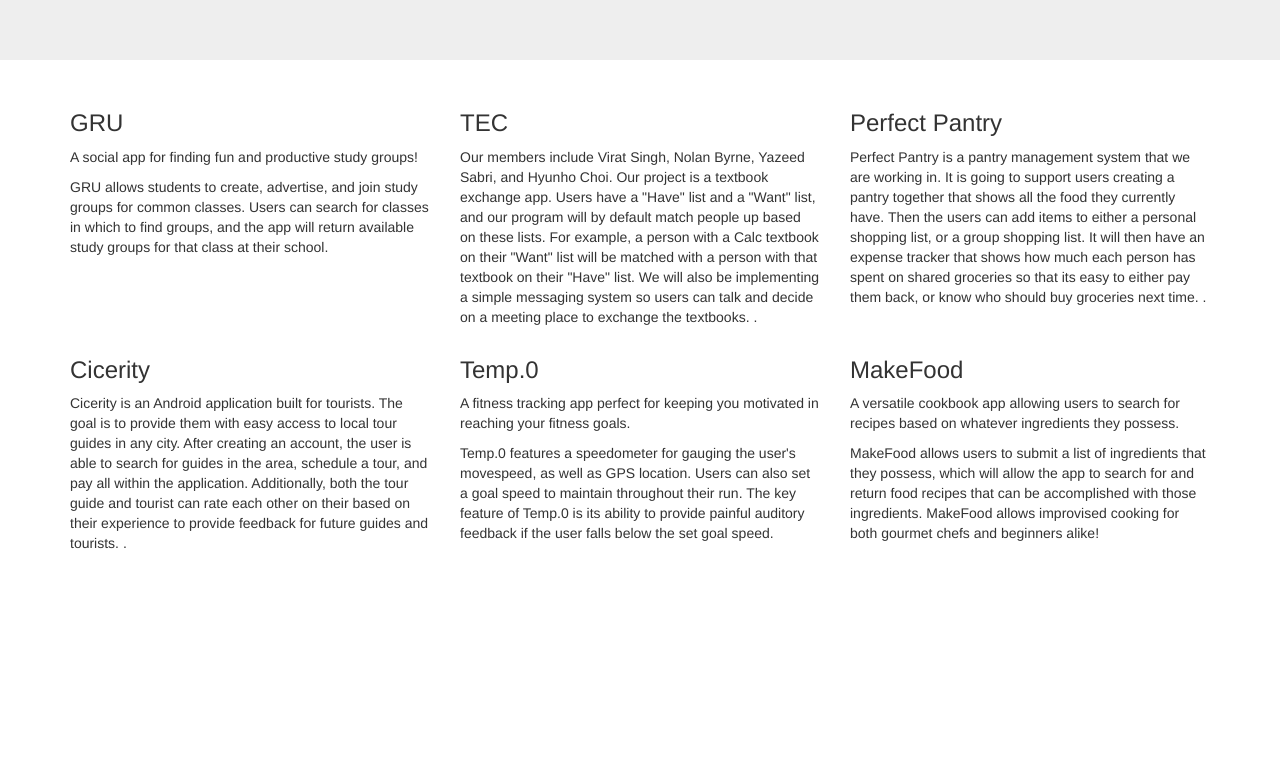
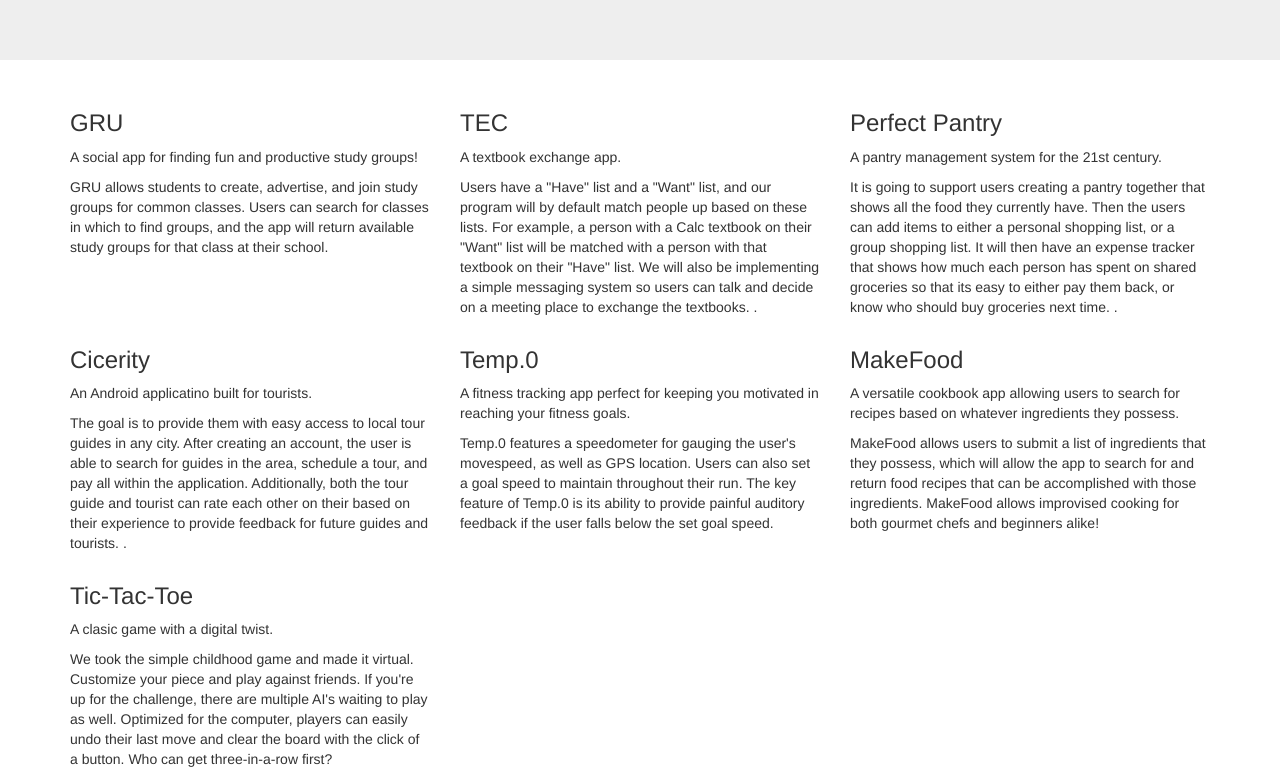
Before and after one commit to Madison-SDC/site-sdc, a website: page client/views/projects.html in a window 1280 px wide. Shown: the part 180-959 px from the top of the page. Before the commit the page ends 800 px from the top, so only its background shows below. Drawn offline with nearby package versions, Linux system fonts and the light colour scheme.

Commit message:
Added Tic-Tac-To to projects page made descriptions the same format

```diff
--- a/client/views/projects.html
+++ b/client/views/projects.html
@@ -16,19 +16,22 @@
     </div>
     <div class="col-sm-4">
       <h3>TEC</h3>
-      <p>Our members include Virat Singh, Nolan Byrne, Yazeed Sabri, and Hyunho Choi. Our project is a textbook exchange app. Users have a "Have" list and a "Want" list, and our program will by default match people up based on these lists. For example, a person with a Calc textbook on their "Want" list will be matched with a person with that textbook on their "Have" list. We will also be implementing a simple messaging system so users can talk and decide on a meeting place to exchange the textbooks.
+      <p>A textbook exchange app.</p>
+      <p>Users have a "Have" list and a "Want" list, and our program will by default match people up based on these lists. For example, a person with a Calc textbook on their "Want" list will be matched with a person with that textbook on their "Have" list. We will also be implementing a simple messaging system so users can talk and decide on a meeting place to exchange the textbooks.
       .</p>
     </div>
     <div class="col-sm-4">
       <h3>Perfect Pantry</h3>
-      <p>Perfect Pantry is a pantry management system that we are working in. It is going to support users creating a pantry together that shows all the food they currently have. Then the users can add items to either a personal shopping list, or a group shopping list. It will then have an expense tracker that shows how much each person has spent on shared groceries so that its easy to either pay them back, or know who should buy groceries next time.
+      <p>A pantry management system for the 21st century.</p>
+      <p>It is going to support users creating a pantry together that shows all the food they currently have. Then the users can add items to either a personal shopping list, or a group shopping list. It will then have an expense tracker that shows how much each person has spent on shared groceries so that its easy to either pay them back, or know who should buy groceries next time.
       .</p>
     </div>
   </div>
   <div class="row">
     <div class="col-sm-4">
       <h3>Cicerity</h3>
-      <p>Cicerity is an Android application built for tourists. The goal is to provide them with easy access to local tour guides in any city.  After creating an account, the user is able to search for guides in the area, schedule a tour, and pay all within the application.  Additionally, both the tour guide and tourist can rate each other on their based on their experience to provide feedback for future guides and tourists.
+      <p>An Android applicatino built for tourists.</p>
+      <p>The goal is to provide them with easy access to local tour guides in any city.  After creating an account, the user is able to search for guides in the area, schedule a tour, and pay all within the application.  Additionally, both the tour guide and tourist can rate each other on their based on their experience to provide feedback for future guides and tourists.
       .</p>
     </div>
     <div class="col-sm-4">
@@ -42,4 +45,11 @@
       <p>MakeFood allows users to submit a list of ingredients that they possess, which will allow the app to search for and return food recipes that can be accomplished with those ingredients. MakeFood allows improvised cooking for both gourmet chefs and beginners alike!</p>
     </div>
   </div>
+  <div class="row">
+    <div class="col-sm-4">
+      <h3>Tic-Tac-Toe</h3>
+      <p>A clasic game with a digital twist.</p>
+      <p>We took the simple childhood game and made it virtual. Customize your piece and play against friends. If you're up for the challenge, there are multiple AI's waiting to play as well. Optimized for the computer, players can easily undo their last move and clear the board with the click of a button. Who can get three-in-a-row first?</p>
+    </div>
+  </div>
 </div>
```
